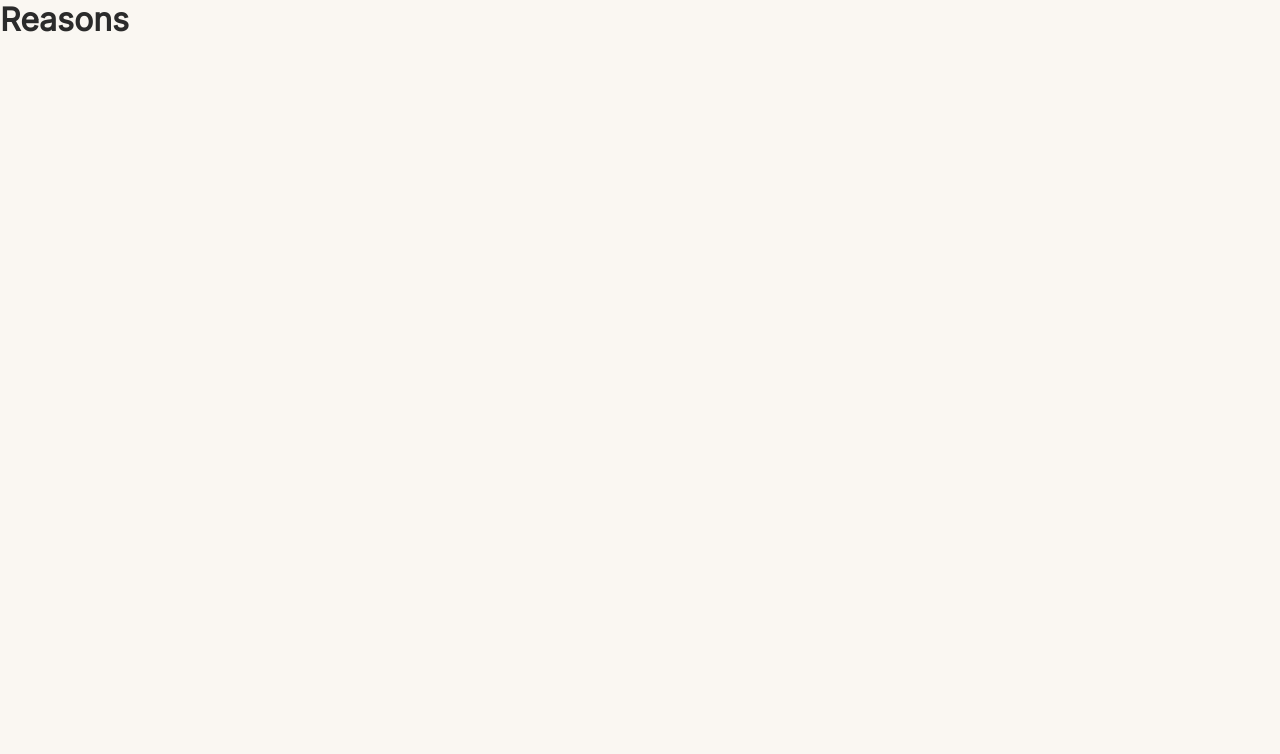
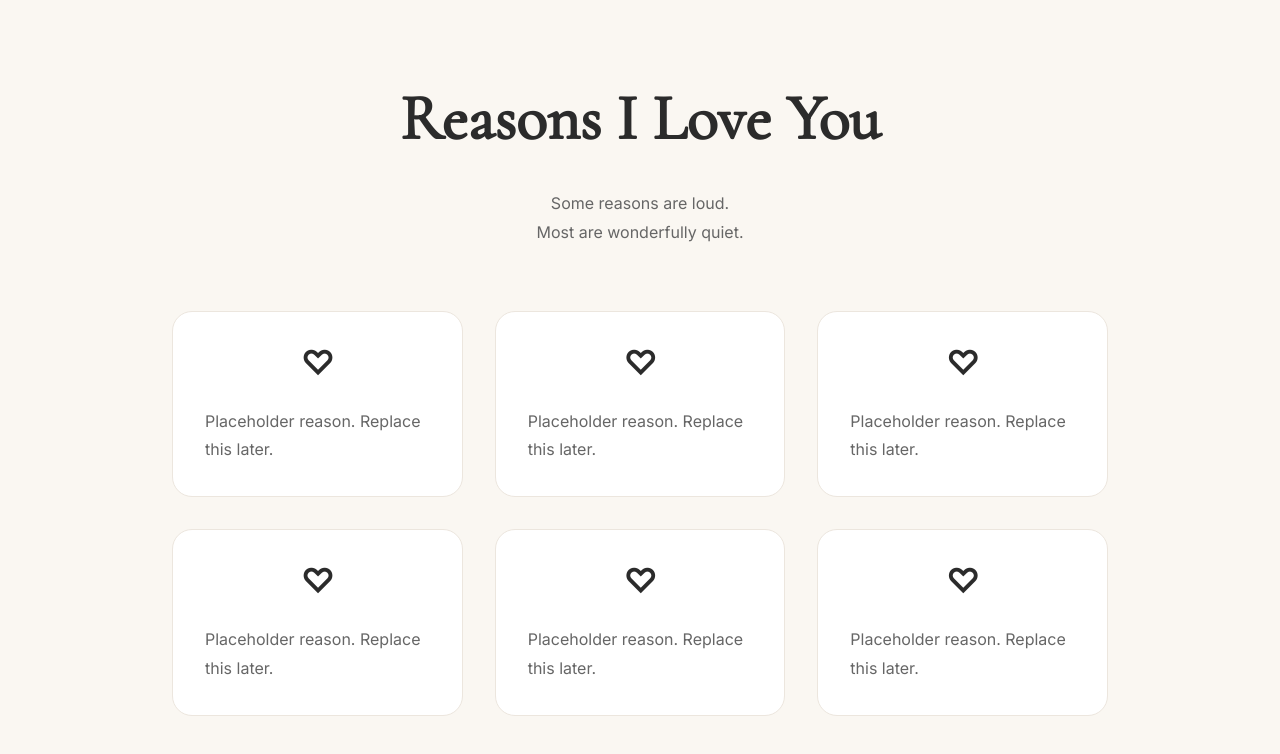
Before and after one commit to UttaraPraveen/For-Rosie, a React (Vite) app: page /reasons in a window 1280 px wide. Shown: the top 754 px of the page. Built offline with nearby package versions, Linux system fonts and the light colour scheme.

Commit message:
reasons drafted

```diff
--- /dev/null
+++ b/src/components/ReasonCard.tsx
@@ -0,0 +1,17 @@
+import type { Reason } from "../data/reasons";
+
+type Props = {
+  reason: Reason;
+};
+
+function ReasonCard({ reason }: Props) {
+  return (
+    <div className="reason-card">
+      <h2>♡</h2>
+
+      <p>{reason.reason}</p>
+    </div>
+  );
+}
+
+export default ReasonCard;
--- /dev/null
+++ b/src/data/reasons.ts
@@ -0,0 +1,31 @@
+export type Reason = {
+  id: number;
+  reason: string;
+};
+
+export const reasons: Reason[] = [
+  {
+    id: 1,
+    reason: "Placeholder reason. Replace this later.",
+  },
+  {
+    id: 2,
+    reason: "Placeholder reason. Replace this later.",
+  },
+  {
+    id: 3,
+    reason: "Placeholder reason. Replace this later.",
+  },
+  {
+    id: 4,
+    reason: "Placeholder reason. Replace this later.",
+  },
+  {
+    id: 5,
+    reason: "Placeholder reason. Replace this later.",
+  },
+  {
+    id: 6,
+    reason: "Placeholder reason. Replace this later.",
+  },
+];
--- a/src/pages/Reasons.tsx
+++ b/src/pages/Reasons.tsx
@@ -1,5 +1,29 @@
+import ReasonCard from "../components/ReasonCard";
+import { reasons } from "../data/reasons";
+
+import "../styles/reasons.css";
+
 function Reasons() {
-  return <h1>Reasons</h1>;
+  return (
+    <main className="reasons-page">
+      <h1>Reasons I Love You</h1>
+
+      <p>
+        Some reasons are loud.
+        <br />
+        Most are wonderfully quiet.
+      </p>
+
+      <div className="reasons-grid">
+        {reasons.map((reason) => (
+          <ReasonCard
+            key={reason.id}
+            reason={reason}
+          />
+        ))}
+      </div>
+    </main>
+  );
 }
 
 export default Reasons;
--- /dev/null
+++ b/src/styles/reasons.css
@@ -0,0 +1,42 @@
+.reasons-page {
+  max-width: 1000px;
+  margin: auto;
+  padding: 5rem 2rem;
+}
+
+.reasons-page h1 {
+  text-align: center;
+  font-family: "Cormorant Garamond", serif;
+  font-size: 4rem;
+}
+
+.reasons-page > p {
+  text-align: center;
+  color: #666;
+  margin: 2rem auto 4rem;
+  line-height: 1.8;
+}
+
+.reasons-grid {
+  display: grid;
+  grid-template-columns: repeat(auto-fit, minmax(280px, 1fr));
+  gap: 2rem;
+}
+
+.reason-card {
+  background: white;
+  border: 1px solid #ece6de;
+  border-radius: 20px;
+  padding: 2rem;
+}
+
+.reason-card h2 {
+  text-align: center;
+  font-size: 2rem;
+  margin-bottom: 1.5rem;
+}
+
+.reason-card p {
+  line-height: 1.8;
+  color: #666;
+}
```
Also changed, not shown: src/data/reasons.js (deleted).
